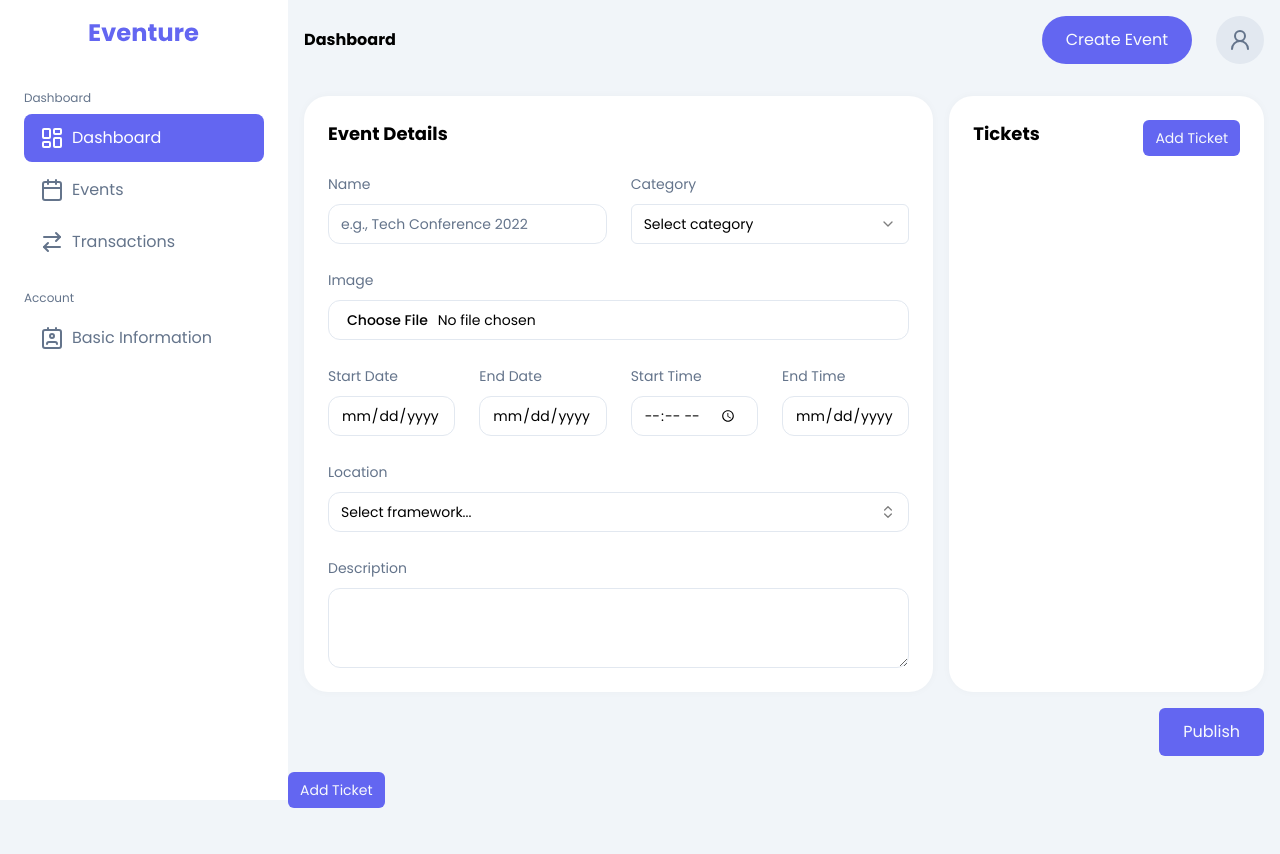
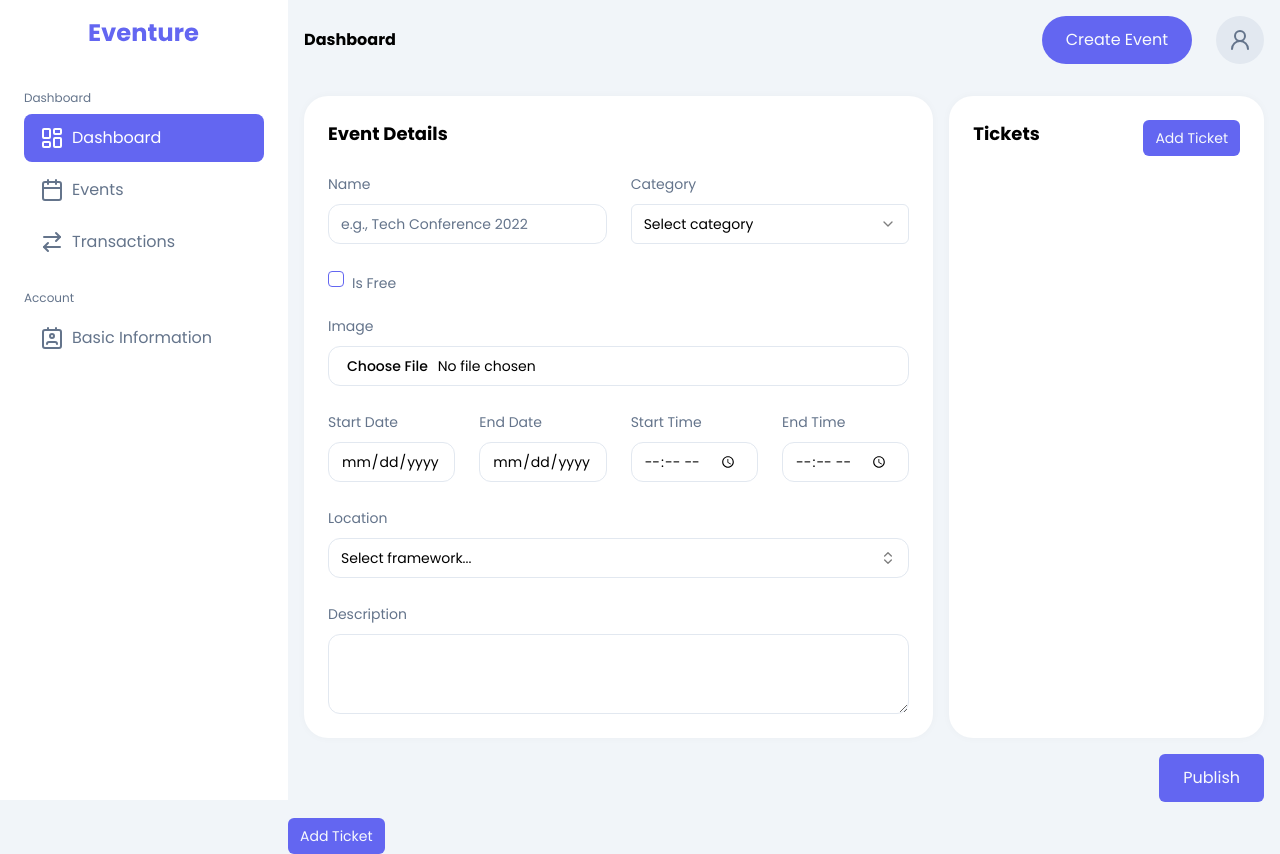
Before and after one commit to rizkyr99/eventure-frontend, a Next.js app: page /organizer/events/create in a window 1280 px wide. Before the commit the page ends 808 px from the top, so only its background shows below. Built offline with nearby package versions, Linux system fonts and the light colour scheme.

Commit message:
feat(event): add field isFree in create event

```diff
--- a/app/organizer/events/create/_components/CreateTicketModal.tsx
+++ b/app/organizer/events/create/_components/CreateTicketModal.tsx
@@ -57,6 +57,8 @@
 
   const onSubmit = (values: z.infer<typeof formSchema>) => {
     append(values);
+    onClose();
+    form.reset();
   };
 
   return (
--- a/app/organizer/events/create/page.tsx
+++ b/app/organizer/events/create/page.tsx
@@ -34,10 +34,12 @@
 import { useFieldArray, useForm } from 'react-hook-form';
 import { z } from 'zod';
 import CreateTicketModal from './_components/CreateTicketModal';
+import { Checkbox } from '@/components/ui/checkbox';
 
 const formSchema = z.object({
   name: z.string().min(3, 'Name must be at least 3 characters long'),
   category: z.string().min(1, 'Category is required'),
+  isFree: z.boolean(),
   image: z.any().refine((file) => file.length > 0, 'Image is required'),
   startDate: z.string().min(1, 'Start date is required'),
   endDate: z.string().min(1, 'End date is required'),
@@ -47,13 +49,15 @@
   description: z
     .string()
     .min(20, 'Description must be at least 20 characters long'),
-  ticketTypes: z.array(
-    z.object({
-      name: z.string().min(1, 'Name is required'),
-      price: z.number().min(1, 'Price is required'),
-      quantity: z.number().min(1, 'Quantity is required'),
-    })
-  ),
+  ticketTypes: z
+    .array(
+      z.object({
+        name: z.string().min(1, 'Name is required'),
+        price: z.number().min(1, 'Price is required'),
+        quantity: z.number().min(1, 'Quantity is required'),
+      })
+    )
+    .optional(),
 });
 
 const CreateEventPage = () => {
@@ -68,6 +72,7 @@
     defaultValues: {
       name: '',
       category: '',
+      isFree: false,
       image: '',
       startDate: '',
       endDate: '',
@@ -122,7 +127,9 @@
                   <FormItem>
                     <FormLabel>Category</FormLabel>
                     <FormControl>
-                      <Select {...field}>
+                      <Select
+                        defaultValue={field.value}
+                        onValueChange={field.onChange}>
                         <SelectTrigger>
                           <SelectValue placeholder='Select category' />
                         </SelectTrigger>
@@ -138,6 +145,22 @@
                 )}
               />
             </div>
+            <FormField
+              control={form.control}
+              name='isFree'
+              render={({ field }) => (
+                <FormItem className='flex items-center space-x-2'>
+                  <FormControl>
+                    <Checkbox
+                      checked={field.value}
+                      onCheckedChange={field.onChange}
+                    />
+                  </FormControl>
+                  <FormLabel>Is Free</FormLabel>
+                  <FormMessage />
+                </FormItem>
+              )}
+            />
             <div>
               <FormField
                 control={form.control}
@@ -158,7 +181,7 @@
               <p className='text-slate-500'>Upload the event&apos;s image</p>
             </div> */}
             </div>
-            <div className='grid grid-cols-4 gap-x-6'>
+            <div className='grid grid-cols-2 xl:grid-cols-4 gap-x-6'>
               <FormField
                 control={form.control}
                 name='startDate'
@@ -205,7 +228,7 @@
                   <FormItem>
                     <FormLabel>End Time</FormLabel>
                     <FormControl>
-                      <Input type='date' {...field} />
+                      <Input type='time' {...field} />
                     </FormControl>
                     <FormMessage />
                   </FormItem>
@@ -252,6 +275,7 @@
                 type='button'
                 onClick={() => setModalOpen(true)}
                 size='sm'
+                disabled={form.getValues('isFree')}
                 className='text-sm'>
                 Add Ticket
               </Button>
--- /dev/null
+++ b/components/ui/checkbox.tsx
@@ -0,0 +1,30 @@
+"use client"
+
+import * as React from "react"
+import * as CheckboxPrimitive from "@radix-ui/react-checkbox"
+import { Check } from "lucide-react"
+
+import { cn } from "@/lib/utils"
+
+const Checkbox = React.forwardRef<
+  React.ElementRef<typeof CheckboxPrimitive.Root>,
+  React.ComponentPropsWithoutRef<typeof CheckboxPrimitive.Root>
+>(({ className, ...props }, ref) => (
+  <CheckboxPrimitive.Root
+    ref={ref}
+    className={cn(
+      "peer h-4 w-4 shrink-0 rounded-sm border border-primary ring-offset-background focus-visible:outline-none focus-visible:ring-2 focus-visible:ring-ring focus-visible:ring-offset-2 disabled:cursor-not-allowed disabled:opacity-50 data-[state=checked]:bg-primary data-[state=checked]:text-primary-foreground",
+      className
+    )}
+    {...props}
+  >
+    <CheckboxPrimitive.Indicator
+      className={cn("flex items-center justify-center text-current")}
+    >
+      <Check className="h-4 w-4" />
+    </CheckboxPrimitive.Indicator>
+  </CheckboxPrimitive.Root>
+))
+Checkbox.displayName = CheckboxPrimitive.Root.displayName
+
+export { Checkbox }
--- a/package.json
+++ b/package.json
@@ -10,6 +10,7 @@
   },
   "dependencies": {
     "@hookform/resolvers": "^3.6.0",
+    "@radix-ui/react-checkbox": "^1.1.1",
     "@radix-ui/react-dialog": "^1.1.1",
     "@radix-ui/react-dropdown-menu": "^2.1.1",
     "@radix-ui/react-label": "^2.1.0",
```
Also changed, not shown: 1 other file (tests, documents, lock files or other folders).
